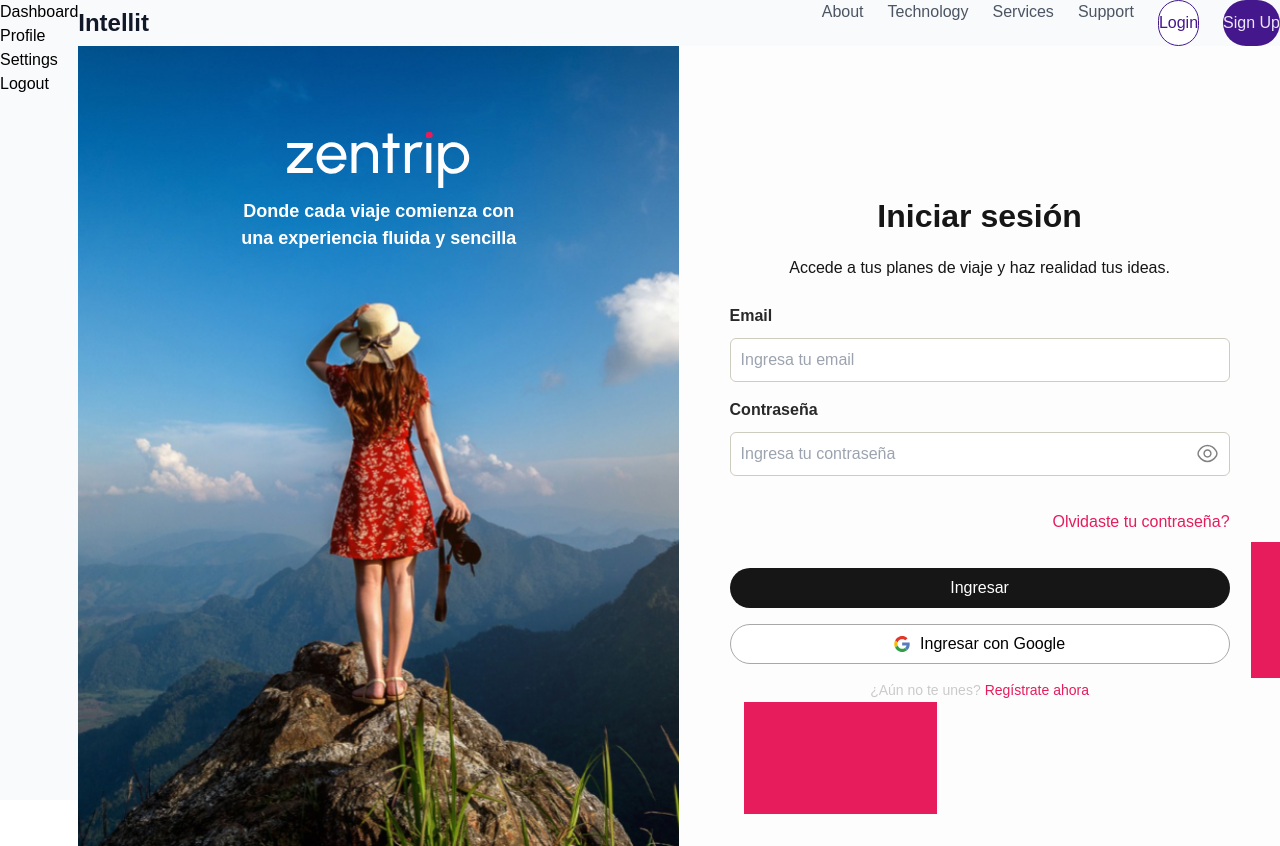
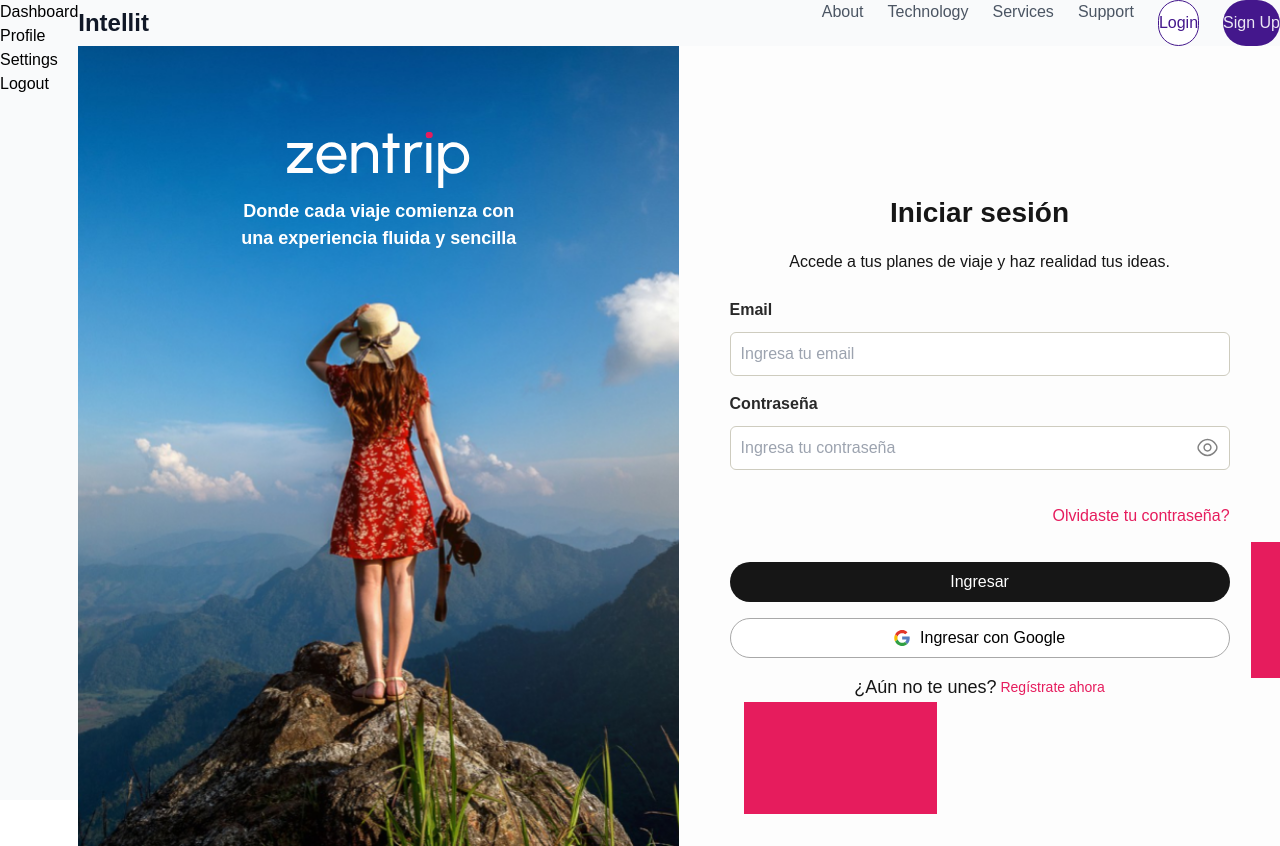
Before and after one commit to Ignacio918/viajes-app, a React (Vite) app in the folder viajes-app/: page /login in a window 1280 px wide. Built offline with nearby package versions, Linux system fonts and the light colour scheme; a web font is replaced by a local one.

Commit message:
arreglos

```diff
--- a/viajes-app/src/styles/LoginPage.css
+++ b/viajes-app/src/styles/LoginPage.css
@@ -55,7 +55,7 @@ body {
 }
 
 .login-title {
-  @apply text-center text-[#161616] text-[32px] font-bold w-full;
+  @apply text-center text-[#161616] text-[28px] font-bold w-full;
 }
 
 .login-description {
@@ -111,11 +111,12 @@ body {
 }
 
 .signup-text {
-  @apply text-[#161616] text-[18px] font-normal;
+  color: #161616 !important;
+  font-size: 18px !important;
 }
 
 .signup-link {
-  @apply text-[#E61C5D] text-[18px] font-normal cursor-pointer;
+  @apply text-[#E61C5D] text-[16px] font-normal cursor-pointer;
 }
 
 .login-decorative-rect-1 {
```
